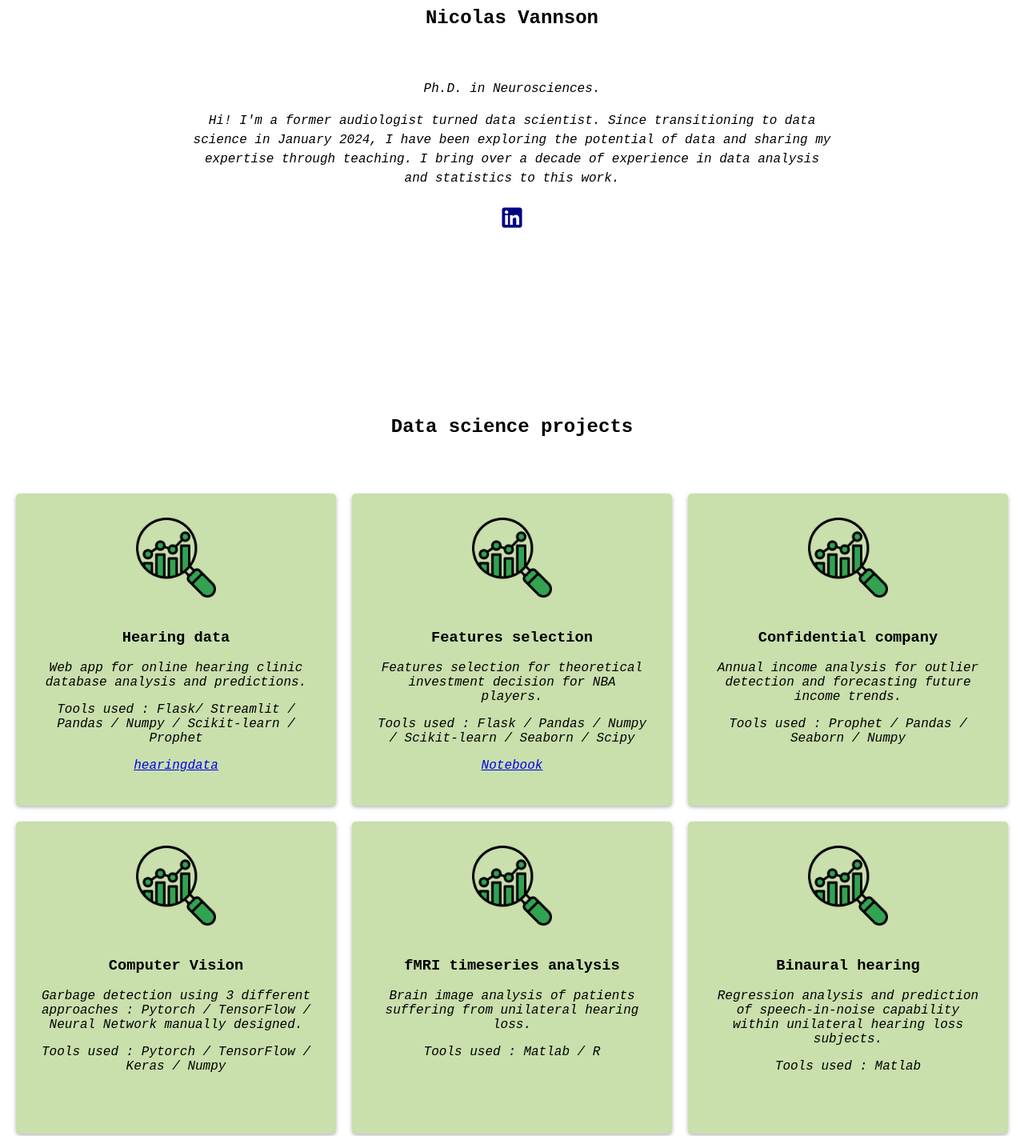
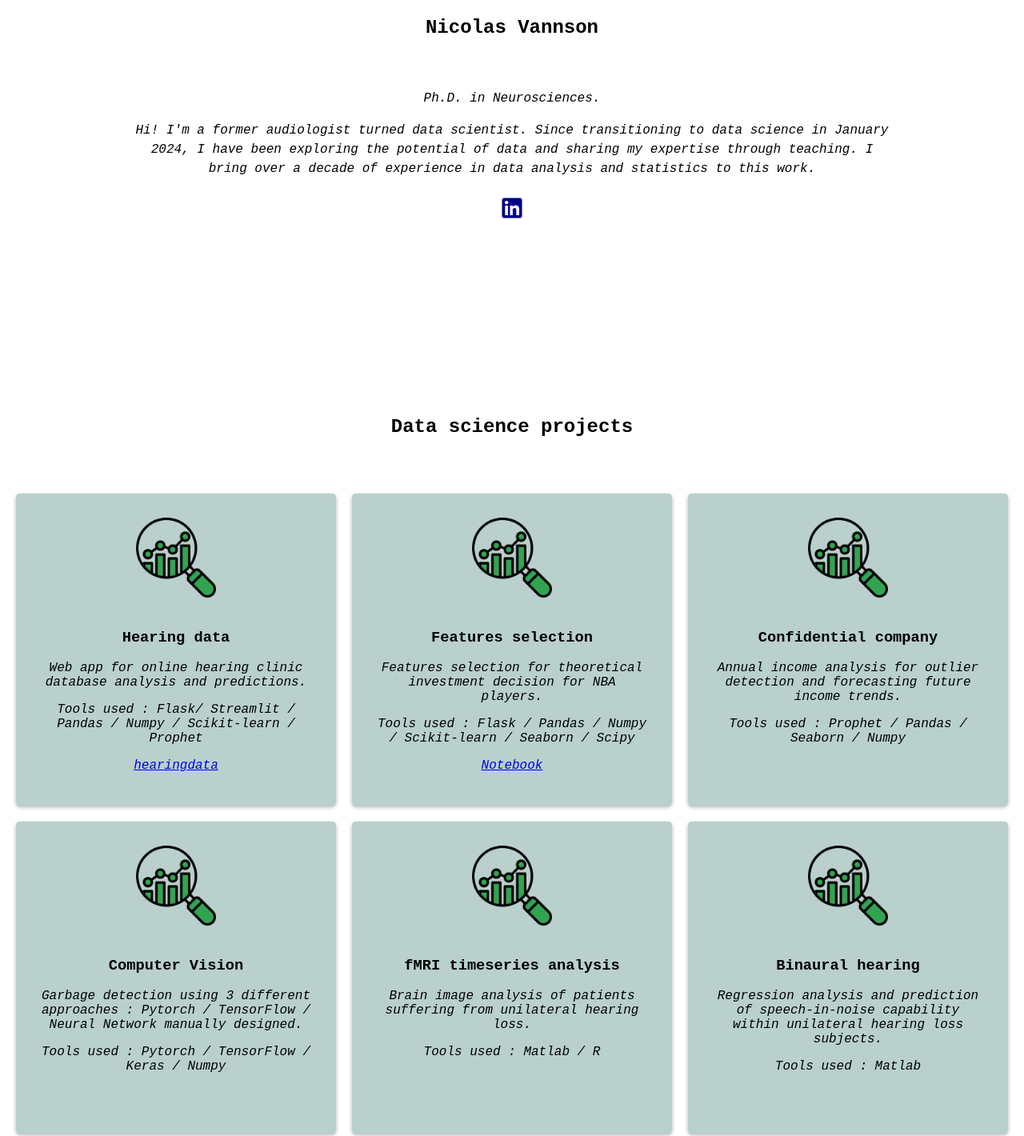
Before and after one commit to MEMAUDATA/memaudata.github.io, a plain HTML site: page index.html in a window 1280 px wide. Shown: the part 380-1800 px from the top of the page at 80% size. Drawn offline with Linux system fonts and the light colour scheme.

Commit message:
color index

```diff
--- a/index.html
+++ b/index.html
@@ -28,7 +28,8 @@
     .intro_container {height: auto;min-height: 100svh; display: flex;justify-content: center;align-items: center;
       flex-direction: column;}
     .intro_image-container {display: flex;justify-content: center;text-align:center;}
-    .intro_text-container {display: flex;justify-content: center;text-align:center;overflow-wrap: anywhere; max-width: 50em}
+    .intro_text-container {display: flex;justify-content: center;text-align:center;
+        overflow-wrap: anywhere; max-width: 60em}
 
     /*projects*/
     .container {display: grid;grid-template-columns: repeat(auto-fit, minmax(330px, 1fr)) ;justify-content: center;align-items: center;grid-gap:20px;
@@ -36,7 +37,7 @@
     .text-container {flex: 1;padding: 10px;text-align:center;}
     .image-container {display: flex;justify-content: center;text-align:center;padding: 10px}
 
-    .box {border: 1px #0c0c0c; background-color: #c9dfac; padding: 20px; border-radius: 5px; min-height: 250px;
+    .box {border: 1px #0c0c0c; background-color: #b9d0cc; padding: 20px; border-radius: 5px; min-height: 250px;
       box-shadow: 0 2px 5px rgba(0, 0, 0, 0.3)} /*#d5d1d1 form grey */
 
     /*publications and presentations containers*/
@@ -112,7 +113,7 @@
 
     /*.menu-toggle {display: None;}*/
     .container {max-width: 88em;}
-    .box {min-height: 350px;}
+    .box {min-height: 350px; flex: 1}
 }
 
 
```
